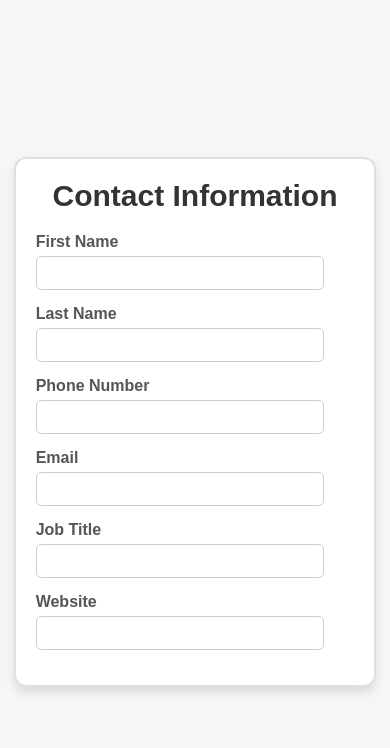
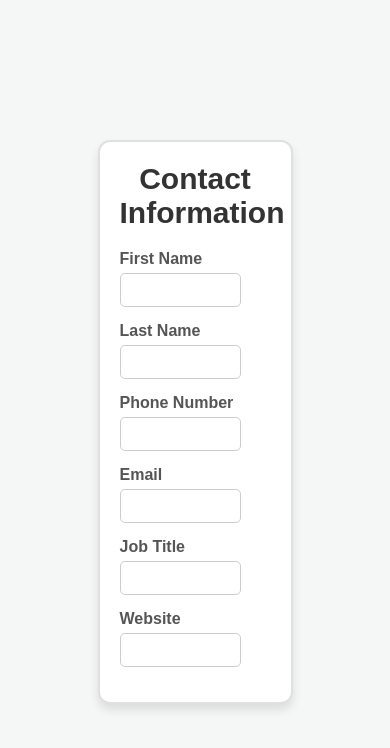
Before and after one commit to BARANEESWARAN/Vcard, a React (Vite) app: page / in a window 390 px wide. Shown: the top 748 px of the page. Built offline with nearby package versions, Linux system fonts and the light colour scheme.

Commit message:
Update Vcard.css

```diff
--- a/src/components/Vcard/Vcard.css
+++ b/src/components/Vcard/Vcard.css
@@ -34,9 +34,18 @@ body {
   flex: 1;
   margin-right: 20px;
 }
+
+.qr-code-display {
+  display: flex;
+  flex-direction: column;
+  align-items: center;
+  margin-top: 20px;
+}
+
 input {
   outline: none;
 }
+
 .input-group {
   margin-bottom: 15px;
 }
@@ -79,7 +88,7 @@ input {
   .qr-code-generator {
     padding: 20px;
     margin: 20px auto;
-  width: 93%;
+    width: 50%;
   }
 
   .input-field {
```
